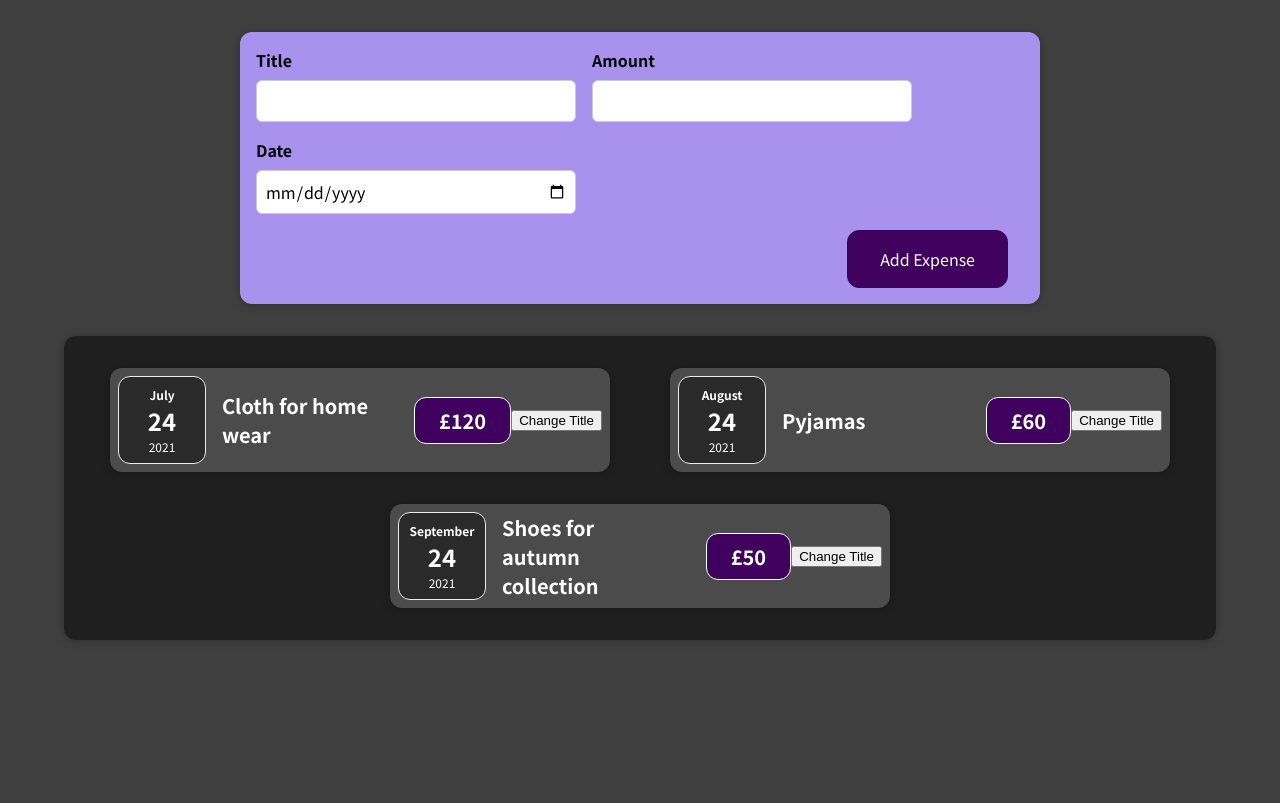
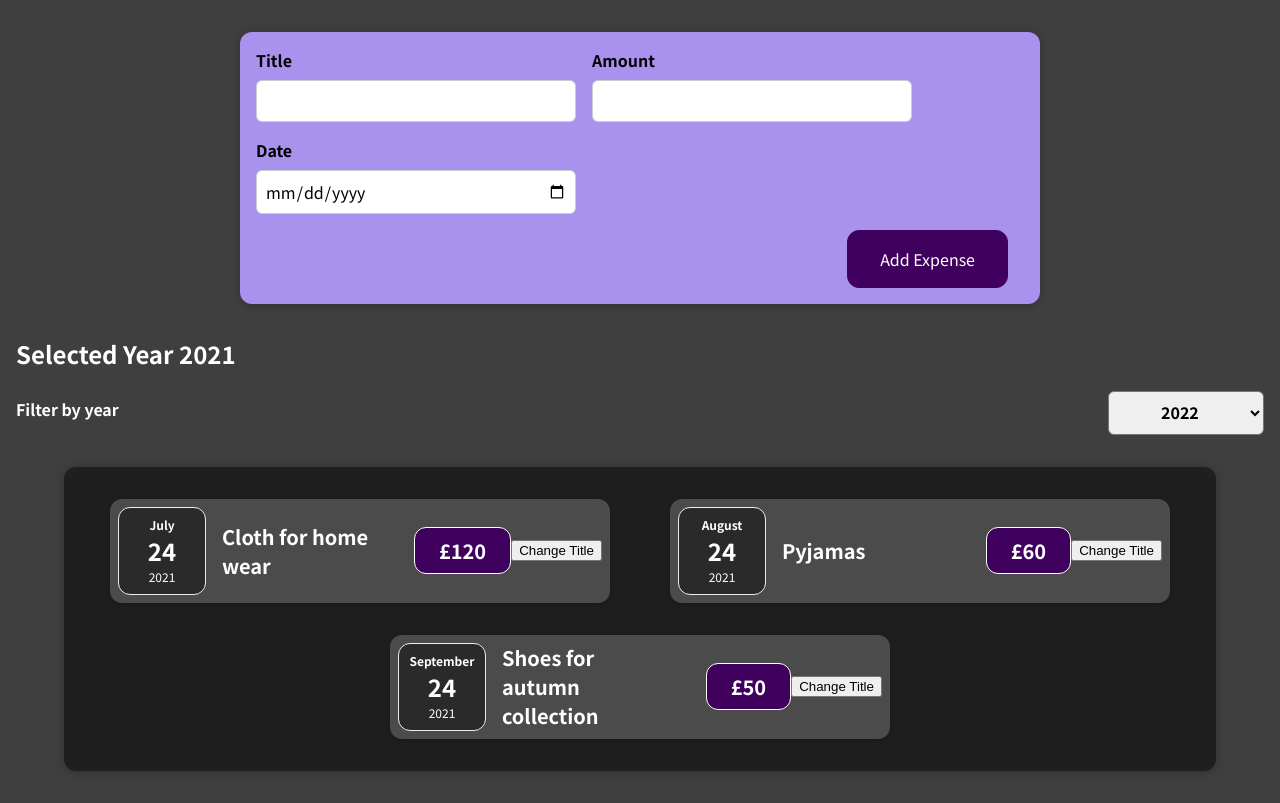
Before and after one commit to mariya-podosinova/my-cloth-expense-tracker, a React (Create React App) app: page / in a window 1280 px wide. Built offline with nearby package versions, Linux system fonts and the light colour scheme.

Commit message:
add ExpensesFilter component with lifting state up

```diff
--- a/src/components/Expenses/Expenses.js
+++ b/src/components/Expenses/Expenses.js
@@ -1,14 +1,24 @@
+import React, { useState } from 'react'
+
 import ExpenseItem from './ExpenseItem'
 import Card from '../UI/Card'
+import ExpensesFilter from './ExpensesFilter'
 import './Expenses.css'
 
 function Expenses(props) {
+  const [year, setYear] = useState(2021)
+  const filterChangeHandler = (selectedYear) => {
+    setYear(selectedYear)
+  }
   return (
-    <Card className="expenses">
-      {props.expenses.map((el) => (
-        <ExpenseItem title={el.title} date={el.date} amount={el.amount} />
-      ))}
-    </Card>
+    <div>
+      <ExpensesFilter onChangeFilter={filterChangeHandler} year={year} />
+      <Card className="expenses">
+        {props.expenses.map((el) => (
+          <ExpenseItem title={el.title} date={el.date} amount={el.amount} />
+        ))}
+      </Card>
+    </div>
   )
 }
 
--- /dev/null
+++ b/src/components/Expenses/ExpensesFilter.css
@@ -0,0 +1,24 @@
+.expenses-filter {
+  color: white;
+  padding: 0 1rem;
+}
+
+.expenses-filter__control {
+  display: flex;
+  width: 100%;
+  align-items: center;
+  justify-content: space-between;
+  margin: 1rem 0;
+}
+
+.expenses-filter label {
+  font-weight: bold;
+  margin-bottom: 0.5rem;
+}
+
+.expenses-filter select {
+  font: inherit;
+  padding: 0.5rem 3rem;
+  font-weight: bold;
+  border-radius: 6px;
+}
--- /dev/null
+++ b/src/components/Expenses/ExpensesFilter.js
@@ -0,0 +1,25 @@
+import React from 'react'
+
+import './ExpensesFilter.css'
+
+const ExpensesFilter = (props) => {
+  const yearChangeHandler = (event) => {
+    props.onChangeFilter(event.target.value)
+  }
+  return (
+    <div className="expenses-filter">
+      <h2>Selected Year {props.year}</h2>
+      <div className="expenses-filter__control">
+        <label>Filter by year</label>
+        <select onChange={yearChangeHandler}>
+          <option value="2022" >2022</option>
+          <option value="2021" >2021</option>
+          <option value="2020" >2020</option>
+          <option value="2019" >2019</option>
+        </select>
+      </div>
+    </div>
+  )
+}
+
+export default ExpensesFilter
```
Also changed, not shown: 1 other file (tests, documents, lock files or other folders).
